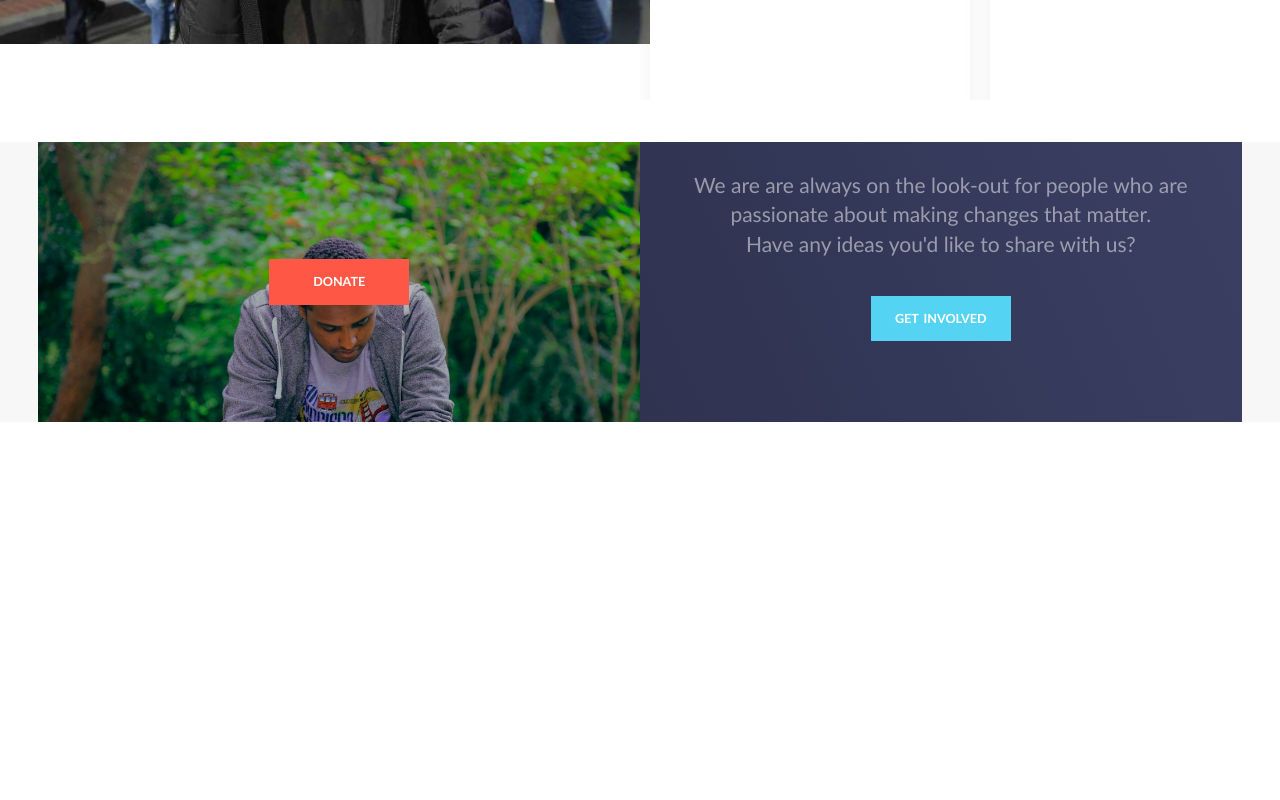
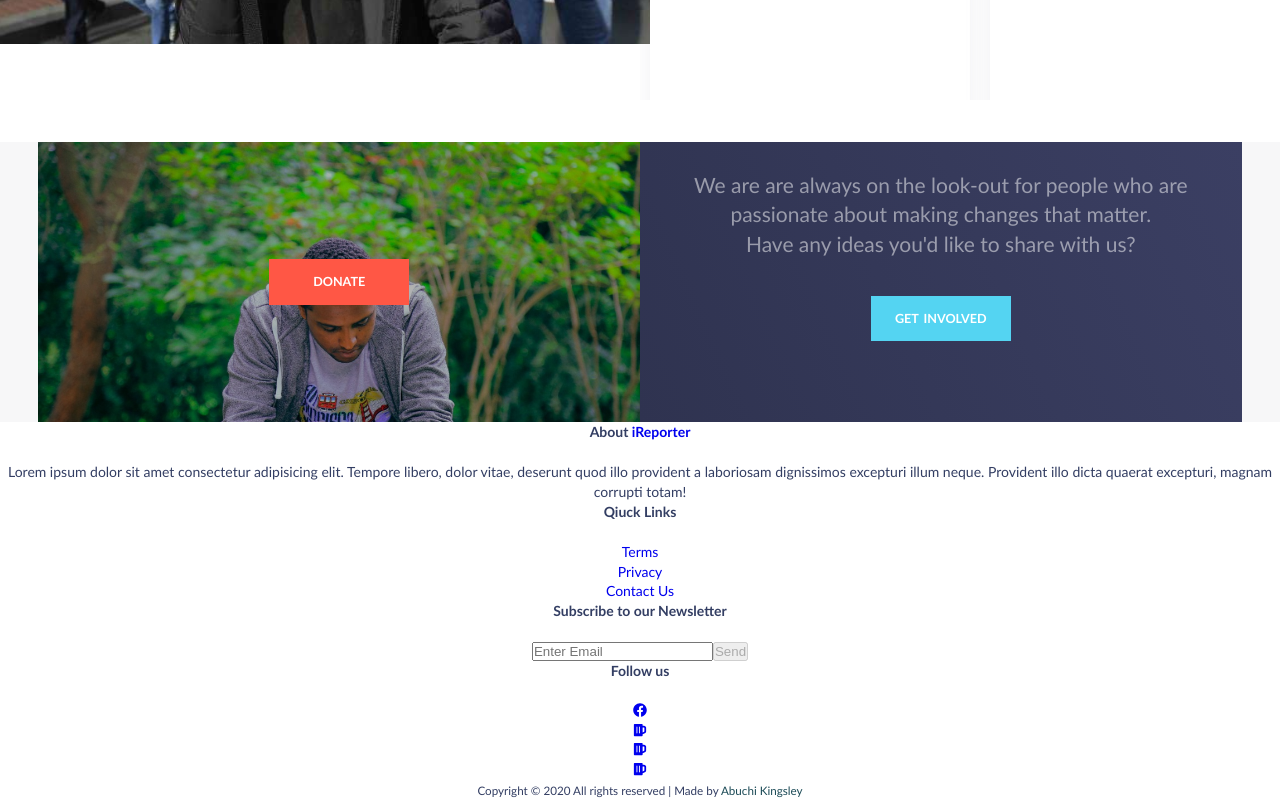
Before and after one commit to AbuchiKings/ireporter-react, a React (Create React App) app: page / in a window 1280 px wide. Shown: the part 2702-3502 px from the top of the page. Before the commit the page ends 3124 px from the top, so only its background shows below. Built offline with nearby package versions, Linux system fonts and the light colour scheme.

Commit message:
Fixed nav bar display in auth page and added footer

```diff
--- a/src/App.js
+++ b/src/App.js
@@ -1,23 +1,26 @@
-import React, { useEffect } from 'react';
+import React from 'react';
 import './App.css';
-import { BrowserRouter as Router, Switch, Route, withRouter } from 'react-router-dom';
+import { Switch, Route, withRouter } from 'react-router-dom';
 import AuthPage from './pages/AuthPage';
 import Home from './pages/Home';
+import Navbar from './components/Header';
+import Footer from './components/Footer';
 
 
 function App(props) {
-  //const { pathname } = props.location;
-  useEffect(() => {
-    console.log('App component was loaded');
-  }, []);
+  const { pathname } = props.location;
+  const paths = pathname.split('/')
+  console.log(paths)
+  const otherpages = !paths.includes('auth') && <Navbar pathname={pathname} />;
+  const footer = !paths.includes('auth') && <Footer />;
   return (
     <>
-      <Router>
-        <Switch>
-          <Route path="/auth" component={AuthPage} />
-          <Route path="/" component={Home} />
-        </Switch>
-      </Router>
+      {otherpages}
+      <Switch>
+        <Route path="/auth" component={AuthPage} />
+        <Route path="/" component={Home} />
+      </Switch>
+      {footer}
     </>
   );
 }
--- /dev/null
+++ b/src/components/Footer.js
@@ -0,0 +1,55 @@
+import React from 'react'
+import { FaBeer, FaFacebook, } from 'react-icons/fa';
+import {  } from 'react-icons/ti';
+import { Link } from 'react-router-dom';
+
+function Footer() {
+    return (
+        <footer>
+            <div className="flex-container">
+                <div className="footer-about">
+                    <h5>About <Link to="/">i<span>Reporter</span></Link></h5>
+                    <p>
+                        Lorem ipsum dolor sit amet consectetur adipisicing elit.
+                        Tempore libero, dolor vitae, deserunt quod illo provident
+                        a laboriosam dignissimos excepturi illum neque. Provident
+                        illo dicta quaerat excepturi, magnam corrupti totam!
+                </p>
+                </div>
+
+                <div className="footer-quick-links">
+                    <h6>Qiuck Links</h6>
+                    <ul>
+                        <li><Link to="/">Terms</Link></li>
+                        <li><Link to="/">Privacy</Link></li>
+                        <li><Link to="/">Contact Us</Link></li>
+                    </ul>
+                </div>
+
+                <div className="footer-subscribe">
+                    <h6>Subscribe to our Newsletter</h6>
+                    <input type="text" placeholder="Enter Email"/>
+                    <button className="btn" disabled>Send</button>
+
+                    <h6 className="follow-us">Follow us</h6>
+                <ul>
+                    <li><Link to="/"><FaFacebook/></Link></li>
+                    <li><Link to="/"><FaBeer/></Link></li>
+                    <li><Link to="/"><FaBeer/></Link></li>
+                    <li><Link to="/"><FaBeer/></Link></li>
+                </ul>
+                </div>
+
+
+
+            </div>
+            <small>
+                Copyright &copy; 2020 All rights reserved | Made by
+                <span><Link to="/">  Abuchi Kingsley</Link></span>
+            </small>
+
+        </footer>
+    )
+}
+
+export default Footer
--- a/src/pages/Home.js
+++ b/src/pages/Home.js
@@ -1,39 +1,13 @@
-import React, { useEffect, useRef, useState } from 'react';
+// import React, { useEffect, useRef, useState } from 'react';
+import React from 'react';
 import { Link } from 'react-router-dom';
-import Header from '../components/Header';
 import protestImg from '../images/sa.jpg'
 import { reviews, causes } from '../data/data';
 
 const Home = () => {
-    // const boardRef = useRef(null);
-    // const articleRef = useRef(null);
-    // const [inView, setInView] = useState(false);
-
-    // useEffect(() => {
-    //     const scrollHandler = () => {
-    //         setInView(() => {
-    //             return isInView();
-    //         });
-    //     }
-
-    //     window.addEventListener('scroll', scrollHandler);
-    //     setInView(isInView());
-    //     return () => {
-    //         window.removeEventListener('scroll', scrollHandler);
-    //     }
-    // }, [])
-
-    // const isInView = () => {
-    //     if (boardRef.current && articleRef.current) {
-    //         const boardRect = boardRef.current.getBoundingClientRect();
-    //         return boardRect.top >= 0 && boardRect.top <= window.innerHeight - 250;
-    //     }
-    //     return false;
-    // }
 
     return (
         <>
-            <Header></Header>
             <div className="bgr-div"></div>
             <main className="h-main">
                 <div className="h-main-page">
```
Also changed, not shown: src/components/Header.js (+6 -2 lines).
